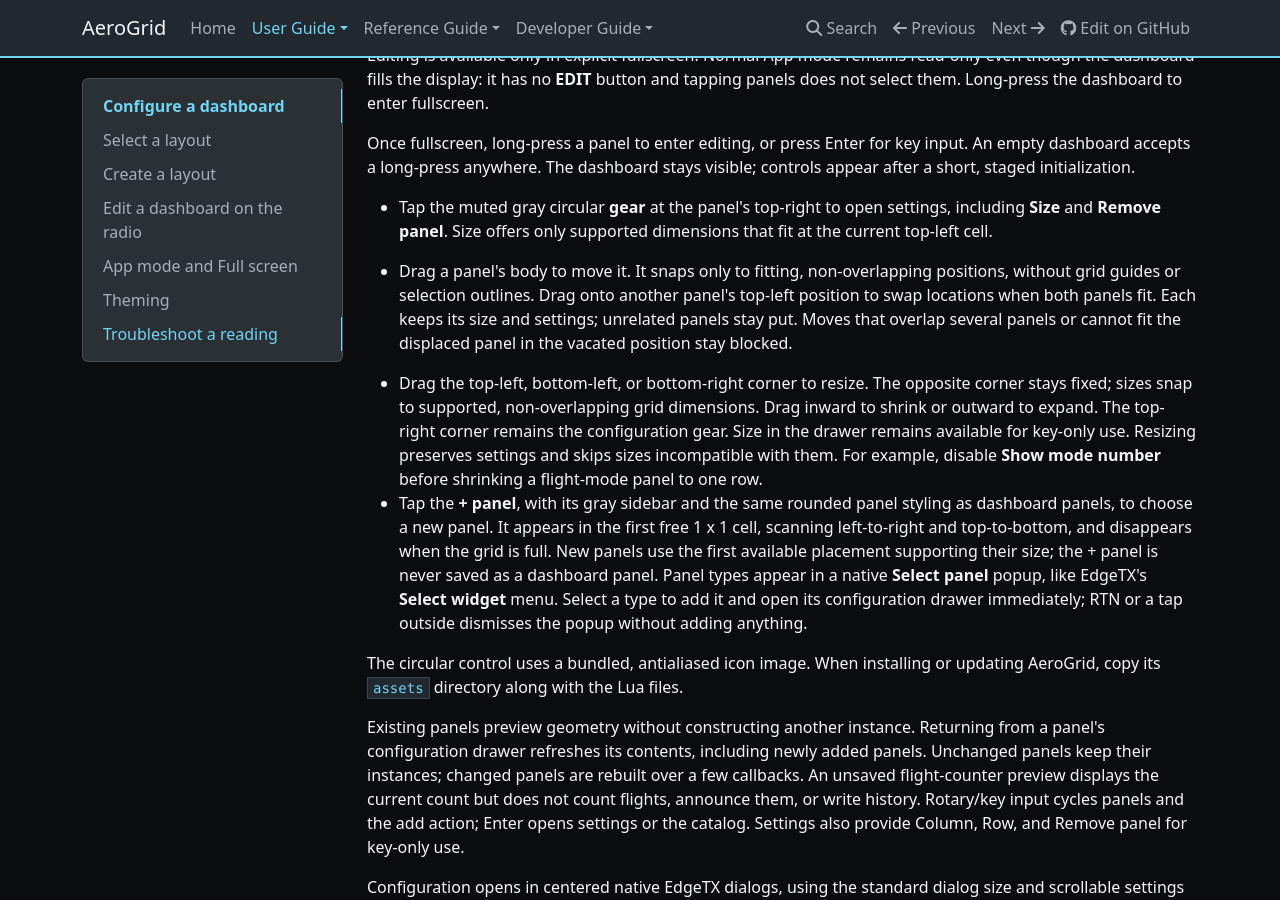
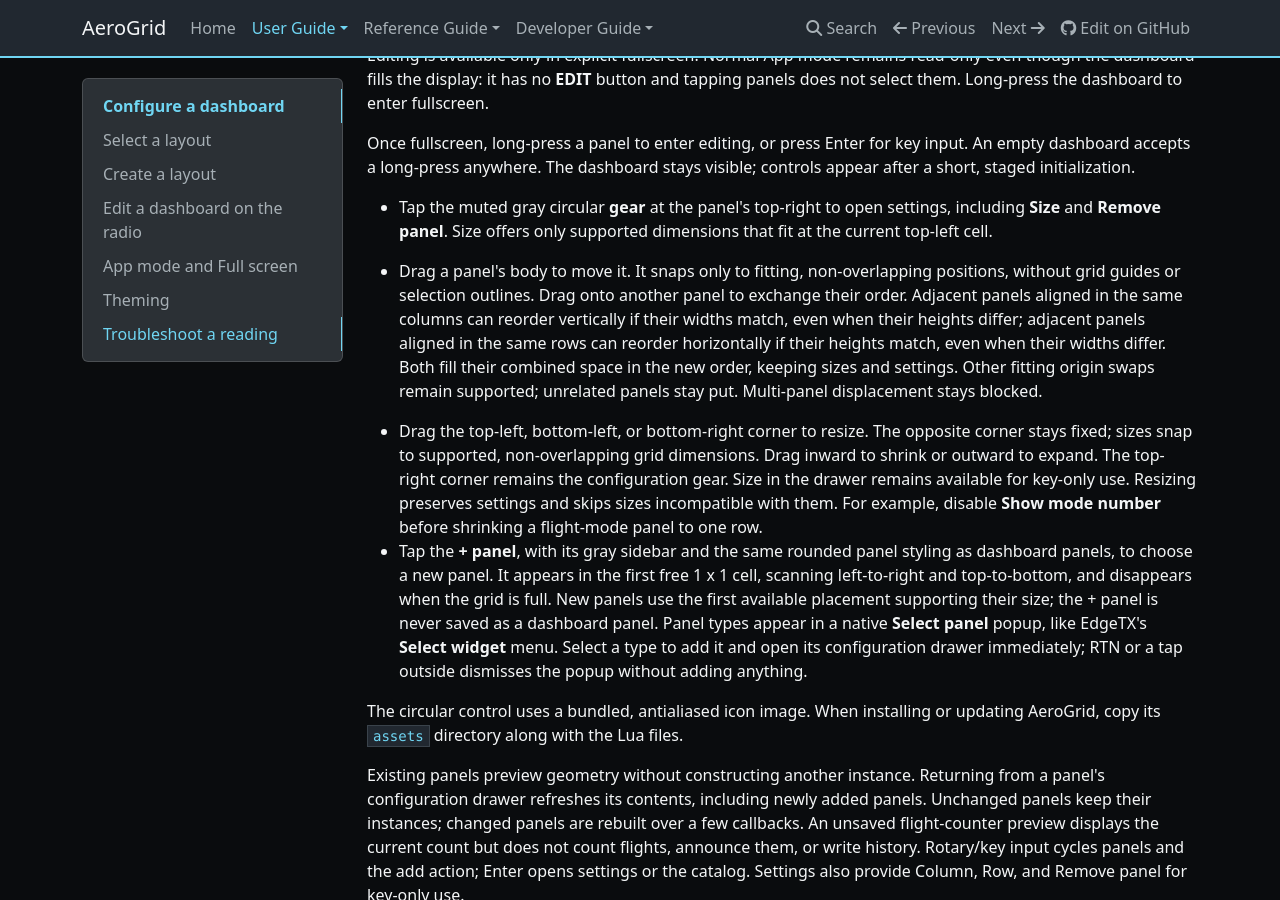
Before and after one commit to thomaskistler/aero-grid, an MkDocs documentation site: the page built from docs/user-guide/dashboards.md, in a window 1280 px wide and 900 px high, scrolled down 1287 px. Built offline with MkDocs 1.6.1, drawn with Linux system fonts in a browser that asks for light colours; nearby versions of some CDN libraries.

Commit message:
Reorder adjacent panels along their matching dimension
Exchange vertical order for aligned equal-width panels and horizontal order for aligned equal-height panels without changing spans. Reposition both rectangles within their combined space and retain other fitting swaps, draft isolation, and unrelated panels.

Co-authored-by: Copilot App <223556219+Copilot@users.noreply.github.com>

```diff
--- a/docs/user-guide/dashboards.md
+++ b/docs/user-guide/dashboards.md
@@ -81,9 +81,12 @@ visible; controls appear after a short, staged initialization.
 
 - Drag a panel's body to move it. It snaps only to fitting, non-overlapping
   positions, without grid guides or selection outlines. Drag onto another
-  panel's top-left position to swap locations when both panels fit. Each keeps
-  its size and settings; unrelated panels stay put. Moves that overlap several
-  panels or cannot fit the displaced panel in the vacated position stay blocked.
+  panel to exchange their order. Adjacent panels aligned in the same columns
+  can reorder vertically if their widths match, even when their heights differ;
+  adjacent panels aligned in the same rows can reorder horizontally if their
+  heights match, even when their widths differ. Both fill their combined space
+  in the new order, keeping sizes and settings. Other fitting origin swaps remain
+  supported; unrelated panels stay put. Multi-panel displacement stays blocked.
 - Drag the top-left, bottom-left, or bottom-right corner to resize. The opposite
   corner stays fixed; sizes snap to supported, non-overlapping grid dimensions.
   Drag inward to shrink or outward to expand. The top-right corner remains the
```
Also changed, not shown: plans/on-radio-editor.md (+4 -0 lines), 3 other files.
